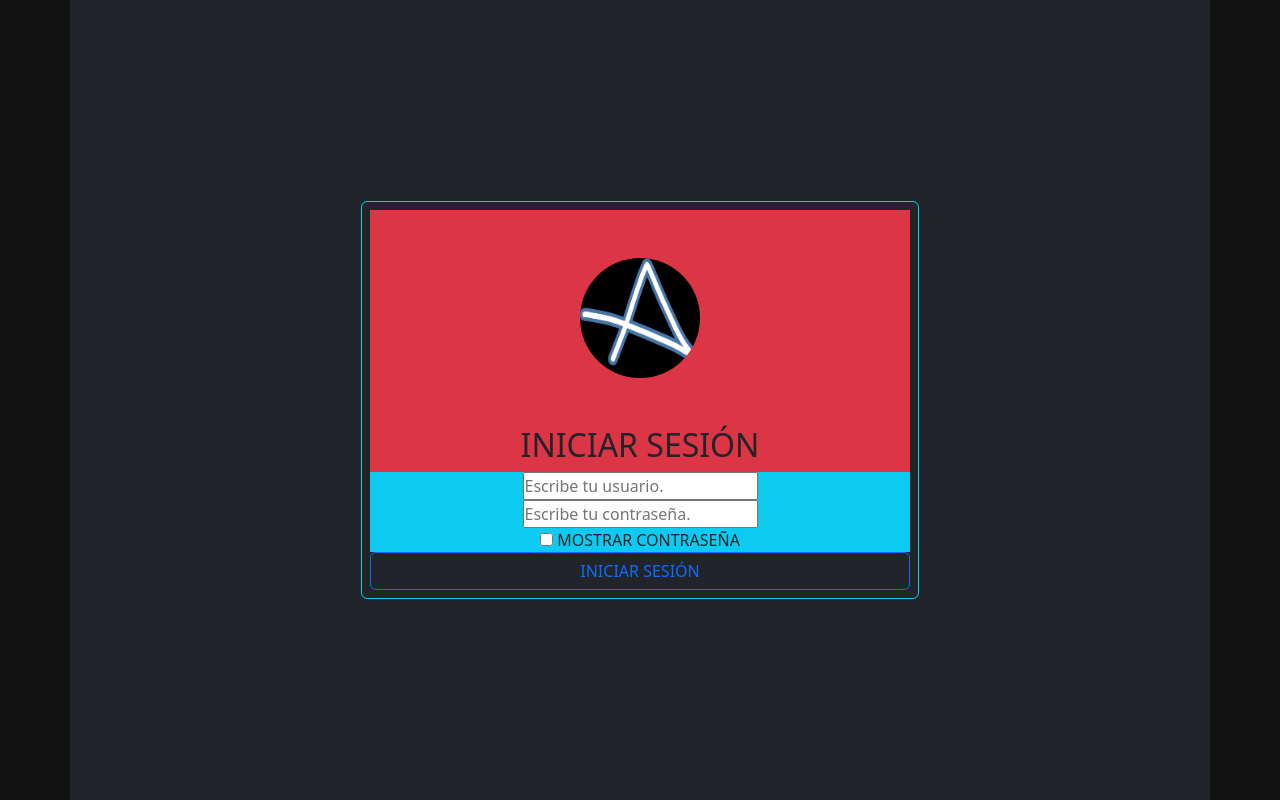
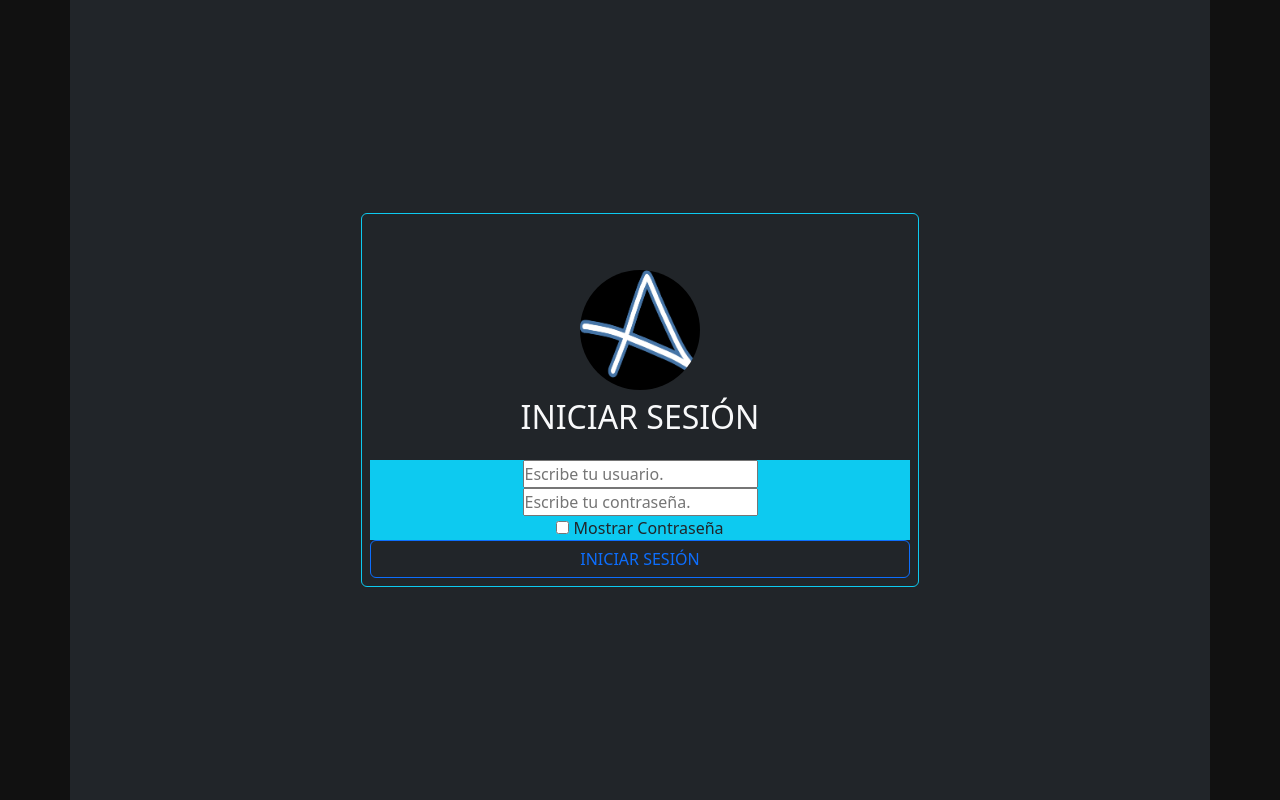
Before and after one commit to CJavat/login, a plain HTML site: page index.html in a window 1280 px wide. Drawn offline with Linux system fonts and the light colour scheme.

Commit message:
actualizaciones

```diff
--- a/index.html
+++ b/index.html
@@ -14,16 +14,16 @@
     <body>
         <div class="container bg-dark vh-100 d-flex justify-content-center align-items-center">
             <div class="container-login col-12 col-md-10 col-lg-8 col-xl-6 col-xxl-6 d-flex flex-column text-center p-2 border border-info rounded" id="container-login">
-                <div class="container-head bg-danger" id="container-head">
-                    <img src="/IMG/logo.png" alt="logo" class="logo rounded-circle mt-5 mb-5" id="logo">
-                    <h2 class="title" id="logo">INICIAR SESIÓN</h2>
+                <div class="container-head mb-3" id="container-head">
+                    <img src="/IMG/logo.png" alt="logo" class="logo rounded-circle mt-5 mb-2" id="logo">
+                    <h2 class="title text-light" id="logo">INICIAR SESIÓN</h2>
                 </div>
                 <div class="container-inputs d-flex flex-column align-items-center bg-info" id="container-inputs">
                     <input type="text" class="user" id="user" placeholder="Escribe tu usuario.">
                     <input type="text" class="pass" id="pass" placeholder="Escribe tu contraseña.">
                     <div class="container-pass" id="container-pass">
                         <input type="checkbox" class="showPass" id="showPass">
-                        <label> MOSTRAR CONTRASEÑA</label>
+                        <label> Mostrar Contraseña</label>
                     </div>
                 </div>
                 <button type="button" class="btn btn-outline-primary"> INICIAR SESIÓN </button>
```
